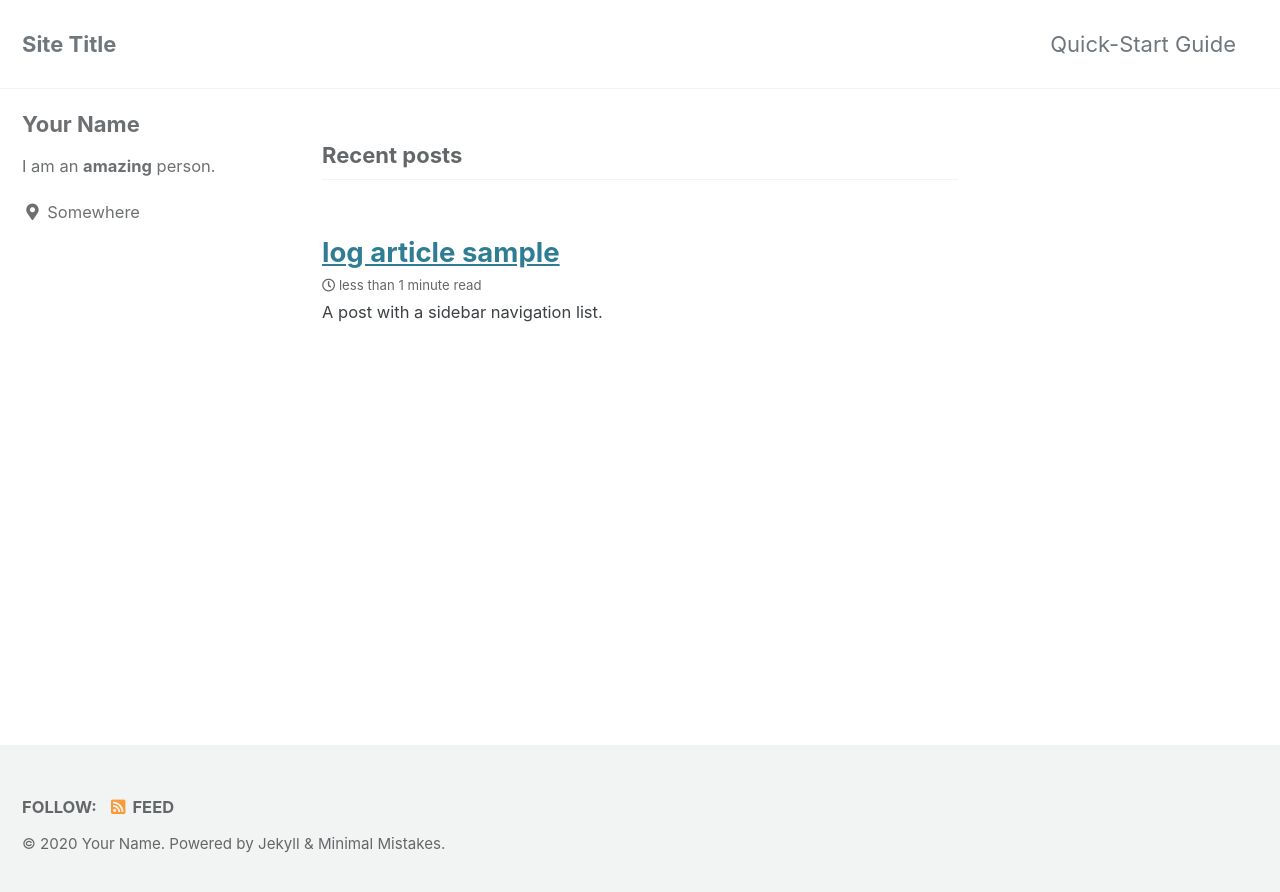
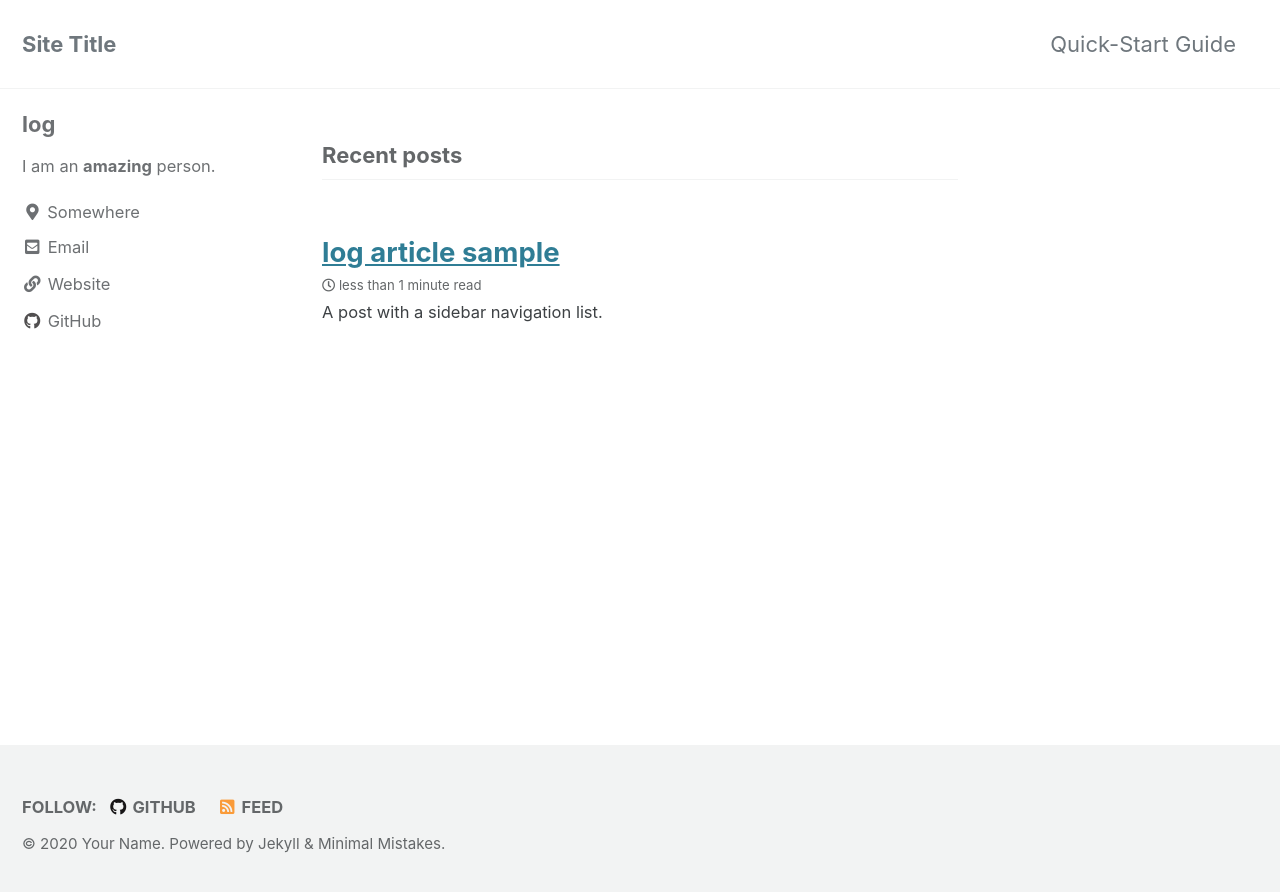
Before and after one commit to logdeveloper/logdeveloper.github.io, a Jekyll site: the page built from index.html, in a window 1280 px wide. Shown: the top 892 px of the page. Built offline with Jekyll 4.4.1, drawn with Linux system fonts in a browser that asks for light colours; cached includes are drawn as plain includes; the list of posts is cut into pages by our own code.

Commit message:
config disques, google

```diff
--- a/_config.yml
+++ b/_config.yml
@@ -30,9 +30,9 @@
 # breadcrumbs            : false # true, false (default)
 words_per_minute         : 200
 comments:
-  provider               : # false (default), "disqus", "discourse", "facebook", "staticman", "staticman_v2", "utterances", "custom"
+  provider               : "disqus" # false (default), "disqus", "discourse", "facebook", "staticman", "staticman_v2", "utterances", "custom"
   disqus:
-    shortname            : # https://help.disqus.com/customer/portal/articles/466208-what-s-a-shortname-
+    shortname            : "logdeveloper.github.io" # https://help.disqus.com/customer/portal/articles/466208-what-s-a-shortname-
   discourse:
     server               : # https://meta.discourse.org/t/embedding-discourse-comments-via-javascript/31963 , e.g.: meta.discourse.org
   facebook:
@@ -85,15 +85,15 @@
 
 # Analytics
 analytics:
-  provider               : false # false (default), "google", "google-universal", "google-gtag", "custom"
+  provider               : "google-gtag" # false (default), "google", "google-universal", "google-gtag", "custom"
   google:
-    tracking_id          :
+    tracking_id          : "UA-173981212-2"
     anonymize_ip         : # true, false (default)
 
 
 # Site Author
 author:
-  name             : "Your Name"
+  name             : "log"
   avatar           : # path of avatar image, e.g. "/assets/images/bio-photo.jpg"
   bio              : "I am an **amazing** person."
   location         : "Somewhere"
@@ -101,10 +101,10 @@
   links:
     - label: "Email"
       icon: "fas fa-fw fa-envelope-square"
-      # url: "mailto:your.name@email.com"
+      url: "loghanbit@gmail.com"
     - label: "Website"
       icon: "fas fa-fw fa-link"
-      # url: "https://your-website.com"
+      url: "https://log-laboratory.tistory.com/"
     - label: "Twitter"
       icon: "fab fa-fw fa-twitter-square"
       # url: "https://twitter.com/"
@@ -113,7 +113,7 @@
       # url: "https://facebook.com/"
     - label: "GitHub"
       icon: "fab fa-fw fa-github"
-      # url: "https://github.com/"
+      url: "https://github.com/logdeveloper"
     - label: "Instagram"
       icon: "fab fa-fw fa-instagram"
       # url: "https://instagram.com/"
@@ -129,7 +129,7 @@
       # url:
     - label: "GitHub"
       icon: "fab fa-fw fa-github"
-      # url:
+      url: "https://github.com/logdeveloper"
     - label: "GitLab"
       icon: "fab fa-fw fa-gitlab"
       # url:
@@ -270,12 +270,17 @@
 defaults:
   # _posts
   - scope:
-      path: ""
+      path: "_posts"
       type: posts
     values:
+      sidebar:
+        nav: posts
       layout: single
-      author_profile: true
+      author_profile: false
       read_time: true
-      comments: # true
+      comments: true
       share: true
       related: true
+      toc: true
+      toc_sticky: true
+      toc_label: "Contents"
```
